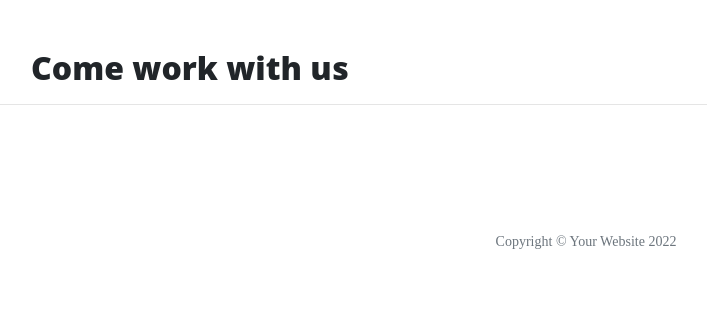
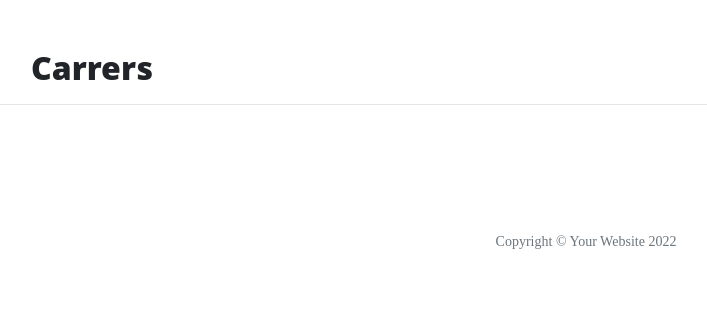
Before and after one commit to MinuMThomas/Flask-Framework, a Flask app: page /careers in a window 1280 px wide. Shown: the part 533-850 px from the top of the page, without its empty margins (54-761 px from the left). Run offline with Flask 2, Linux system fonts and the light colour scheme; some libraries are stand-ins or nearby versions.

Commit message:
Data added in run.pyd in run.py to apply changes in front page.

```diff
--- a/run.py
+++ b/run.py
@@ -12,18 +12,18 @@ def index():
 
 @app.route("/about")
 def about():
-    return render_template("about.html")
+    return render_template("about.html", page_title="About")
 
 
 
 @app.route("/contact")
 def contact():
-    return render_template("contact.html")
+    return render_template("contact.html", page_title="Contact")
 
 
 @app.route("/careers")
 def careers():
-    return render_template("careers.html")
+    return render_template("careers.html", page_title="Carrers")
 
 
 if __name__ == "__main__":
--- a/templates/about.html
+++ b/templates/about.html
@@ -1,6 +1,6 @@
 {% extends "base.html" %}
 {% block content %}
-    <h2>About us</h2>
+    <h2>{{ page_title }}</h2>
     <p>
         The formation of the group grew out of a meeting Gandalf had with Thorin in Bree which kindled Thorin's interest
         in recapturing his long lost family inheritance. (Thorin's grandfather had been the King under the Mountain when
--- a/templates/base.html
+++ b/templates/base.html
@@ -29,10 +29,10 @@
             <a class="nav-link" href="{{ url_for('about')}}">About</a>
           </li>
           <li class="nav-item">
-            <a class="nav-link" href="{{ url_for('contact')}}">Sample Post</a>
+            <a class="nav-link" href="{{ url_for('contact')}}">Contact</a>
           </li>
           <li class="nav-item">
-            <a class="nav-link" href="{{ url_for('careers')}}">Contact</a>
+            <a class="nav-link" href="{{ url_for('careers')}}">Careers</a>
           </li>
         </ul>
       </div>
--- a/templates/careers.html
+++ b/templates/careers.html
@@ -1,4 +1,4 @@
 {% extends "base.html" %}
 {% block content %}
-    <h2>Come work with us</h2>
+    <h2>{{ page_title }}</h2>
 {% endblock %}
--- a/templates/contact.html
+++ b/templates/contact.html
@@ -1,4 +1,4 @@
 {% extends "base.html" %}
 {% block content %}
-    <h2>Contact us</h2>
+    <h2>{{ page_title }}</h2>
 {% endblock %}
```
